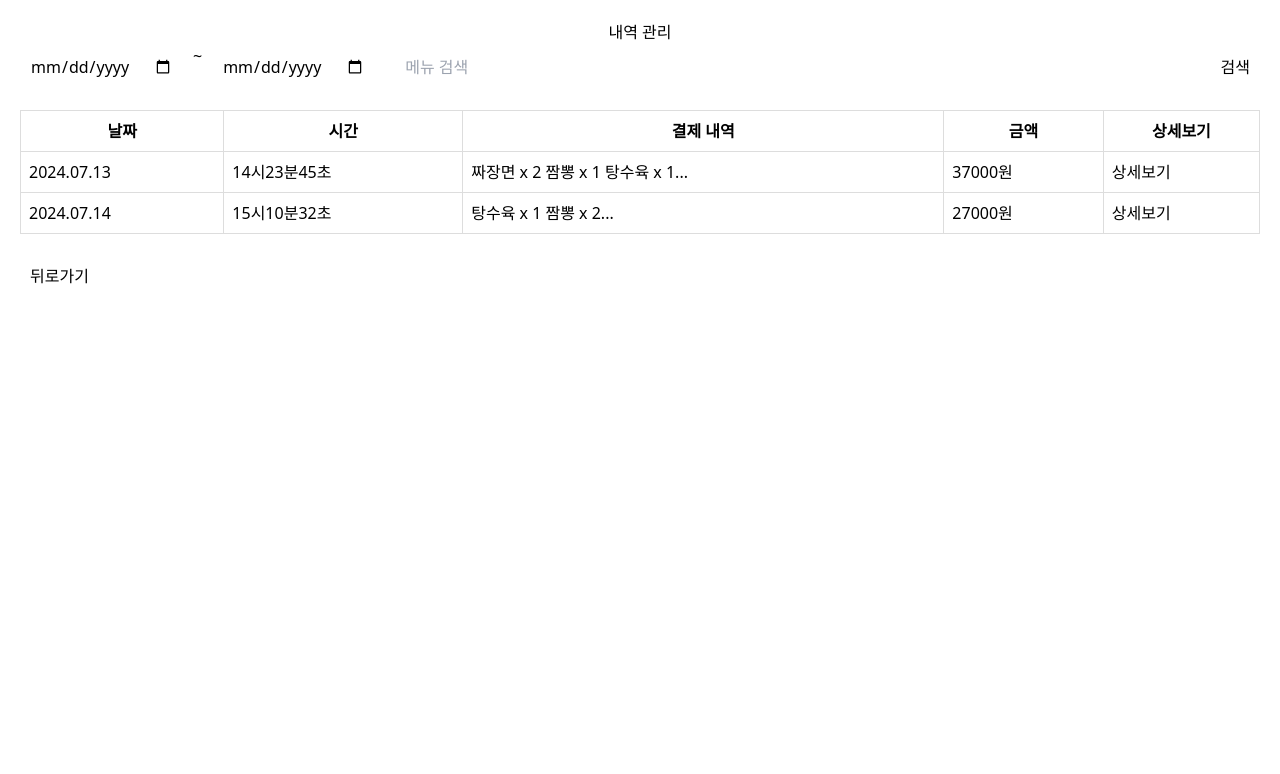
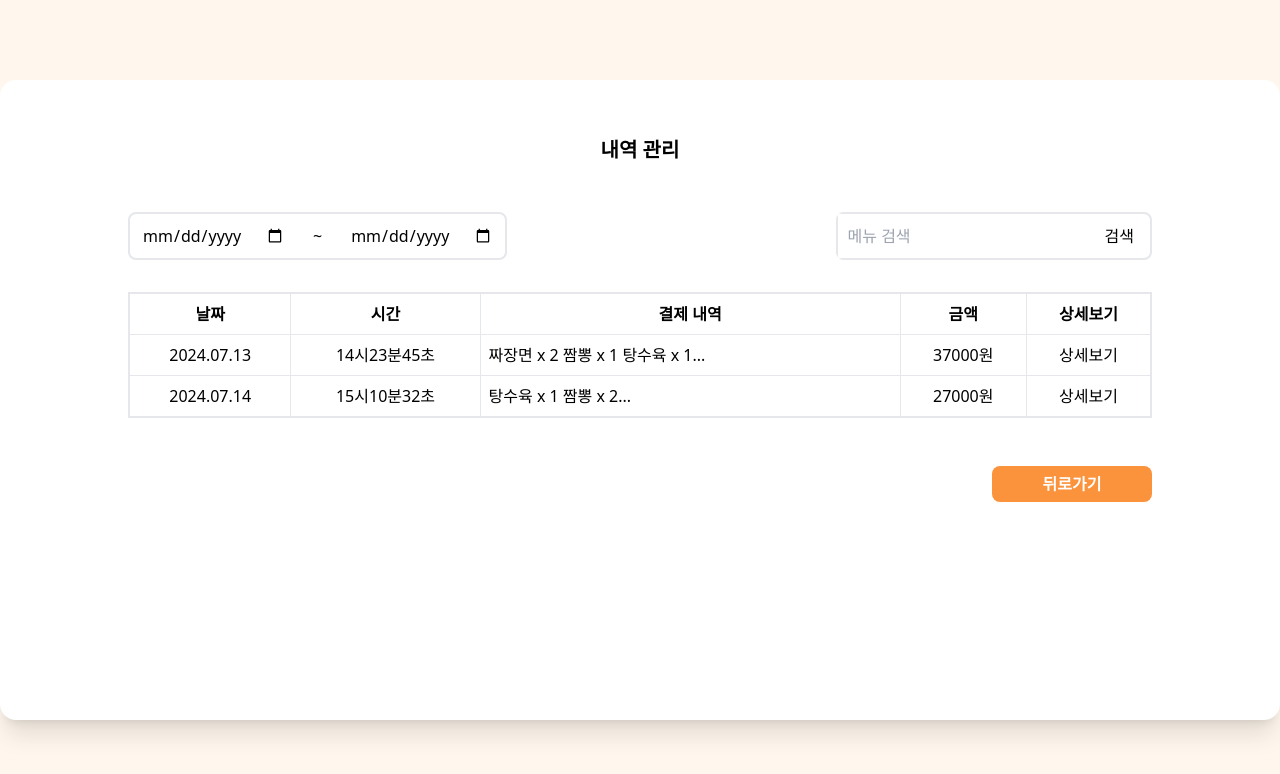
Before and after one commit to KioSSGk/kiossgk, a Next.js app: page /components/PaymentHistoryPage in a window 1280 px wide. Shown: the top 774 px of the page. Built offline with nearby package versions, Linux system fonts and the light colour scheme.

Commit message:
design paymentpage (#40)
어드민 결재내역 관리 페이지 디자인 완료했습니다

```diff
--- a/src/pages/components/PaymentHistoryPage.tsx
+++ b/src/pages/components/PaymentHistoryPage.tsx
@@ -34,58 +34,67 @@ const PaymentHistoryPage: React.FC = () => {
     };
 
     return (
-        <div style={{ backgroundColor: 'white', minHeight: '100vh', padding: '20px' }}>
-            <h1 style={{ textAlign: 'center' }}>내역 관리</h1>
-            <div style={{ display: 'flex', justifyContent: 'space-between', marginBottom: '20px' }}>
+        <div className='flex justify-center bg-orange-50' style={{ minHeight: '100vh' }}>
+            <div className='bg-white p-14 px-32  rounded-2xl shadow-xl my-20' style={{ width:'1280px'}}>
+                <h1 className='flex justify-center font-bold text-xl pb-12'>내역 관리</h1>
+                <div className='flex justify-between mb-8'>
+                    <div className='flex justify-center rounded-lg border outline-gray-700' style={{borderWidth:'2px'}}>
                         <input
+                            className='mx-3'
                             type="date"
                             value={startDate}
                             onChange={(e) => setStartDate(e.target.value)}
-                    style={{ padding: '10px', marginRight: '10px' }}
                         />
-                <span>~</span>
+                        <span className='flex items-center px-4'>~</span>
                         <input
+                            className='mx-3'
                             type="date"
                             value={endDate}
                             onChange={(e) => setEndDate(e.target.value)}
-                    style={{ padding: '10px', marginLeft: '10px' }}
+
                         />
+                    </div>
+                    <div className='flex justify-center rounded-lg border outline-gray-700' style={{borderWidth:'2px'}}>
                     <input
                         type="text"
                         placeholder="메뉴 검색"
-                    style={{ padding: '10px', marginLeft: '20px', flex: '1' }}
+                        style={{ padding: '10px', flex: '1' }}
                     />
                     <button
+                        className='px-4'
                         onClick={handleSearch}
-                    style={{ padding: '10px', marginLeft: '10px' }}
                     >
                         검색
                     </button>
                     </div>
+                </div>
                 {error && <p style={{ color: 'red' }}>{error}</p>}
-            <table style={{ width: '100%', borderCollapse: 'collapse', marginBottom: '20px' }}>
+                <table className='rounded-lg mb-12 w-full border-collapse' style={{borderWidth:'2px'}}>
                     <thead>
                         <tr>
-                        <th style={{ border: '1px solid #ddd', padding: '8px' }}>날짜</th>
-                        <th style={{ border: '1px solid #ddd', padding: '8px' }}>시간</th>
-                        <th style={{ border: '1px solid #ddd', padding: '8px' }}>결제 내역</th>
-                        <th style={{ border: '1px solid #ddd', padding: '8px' }}>금액</th>
-                        <th style={{ border: '1px solid #ddd', padding: '8px' }}>상세보기</th>
+                            <th className='border outline-gray-700' style={{  padding: '8px' }}>날짜</th>
+                            <th className='border outline-gray-700' style={{  padding: '8px' }}>시간</th>
+                            <th className='border outline-gray-700' style={{  padding: '8px', width:'420px' }}>결제 내역</th>
+                            <th className='border outline-gray-700' style={{  padding: '8px' }}>금액</th>
+                            <th className='border outline-gray-700' style={{  padding: '8px' }}>상세보기</th>
                         </tr>
                     </thead>
-                <tbody>
+                    <tbody className=''>
                         {payments.map((payment, index) => (
-                        <tr key={index}>
-                            <td style={{ border: '1px solid #ddd', padding: '8px' }}>{payment.date}</td>
-                            <td style={{ border: '1px solid #ddd', padding: '8px' }}>{payment.time}</td>
-                            <td style={{ border: '1px solid #ddd', padding: '8px' }}>{payment.details}</td>
-                            <td style={{ border: '1px solid #ddd', padding: '8px' }}>{payment.amount}</td>
-                            <td style={{ border: '1px solid #ddd', padding: '8px' }}><button>상세보기</button></td>
+                            <tr key={index} className=''>
+                                <td className='text-center border outline-gray-700 p-2'>{payment.date}</td>
+                                <td className='text-center border outline-gray-700 p-2'>{payment.time}</td>
+                                <td className='border outline-gray-700 p-2'>{payment.details}</td>
+                                <td className='text-center border outline-gray-700 p-2'>{payment.amount}</td>
+                                <td className='text-center border outline-gray-700 p-2'><button>상세보기</button></td>
                             </tr>
                         ))}
                     </tbody>
                 </table>
-            <button onClick={() => alert('뒤로가기')} style={{ padding: '10px' }}>뒤로가기</button>
+                <div className='flex justify-end'>
+                    <button className='rounded-lg font-bold text-white w-40 h-9 bg-orange-400' onClick={() => alert('뒤로가기')}>뒤로가기</button>
+                </div>
+            </div>
         </div>
     );
 };
```
Lines whose indentation alone changed are shown as unchanged.
